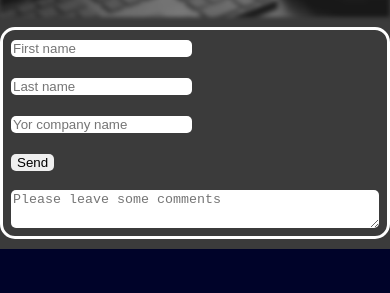
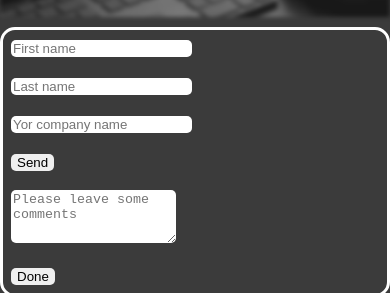
Before and after one commit to daydibek/portfolio, a plain HTML site: page contact.html in a window 390 px wide. Shown: the part 130-423 px from the top of the page. Drawn offline with Linux system fonts and the light colour scheme.

Commit message:
more responsive

```diff
--- a/contact.html
+++ b/contact.html
@@ -4,6 +4,7 @@
     <meta charset="UTF-8">
     <meta name="viewport" content="width=device-width, initial-scale=1.0">
     <title>Contact</title>
+    <link rel="shortcut icon" href="image/phone-solid.svg" type="image/x-icon">
     <script
       src="https://kit.fontawesome.com/9a3d0a1241.js"
       crossorigin="anonymous"
@@ -40,7 +41,8 @@
             <button>Send</button><br><br>
             </div>
             <div class="commentArea">
-                <textarea name="viewport" id="comment" placeholder="Please leave some comments"></textarea>
+                <textarea name="viewport" id="comment" placeholder="Please leave some comments"></textarea><br><br>
+                <button>Done</button>
             </div>
         </form>
 
--- a/universal.css
+++ b/universal.css
@@ -239,7 +239,6 @@ main a:hover {
   padding: 2px 3px;
 }
 
-/* new code goes here*/
 section{
   display: flex;
   flex-wrap: wrap;
@@ -284,7 +283,7 @@ form button:hover{
 }
 form textarea{
   width: 100%;
-  height: 100%;
+  height: 70%;
   border: none;
   border-radius: 5px;
   transition: all 0.25s ease-in-out;
@@ -296,14 +295,26 @@ form textarea:hover{
 
 }
 
+/* new code goes here*/
+.commentArea{
+  box-sizing: border-box;
+  padding-bottom: 20px;
+}
+
 @media (max-width: 767px) {
-  /* New code goes here */
+/* aproved changes*/
   form{
     flex-direction: column;
   }
   .contactSection{
     width: 100%;
   }
+
+  /* New code goes here */
+  form textarea{
+    width: 165px;
+  }
+
   /* New code ends here */
 
 
```
Also changed, not shown: image/phone-solid.svg (added).
